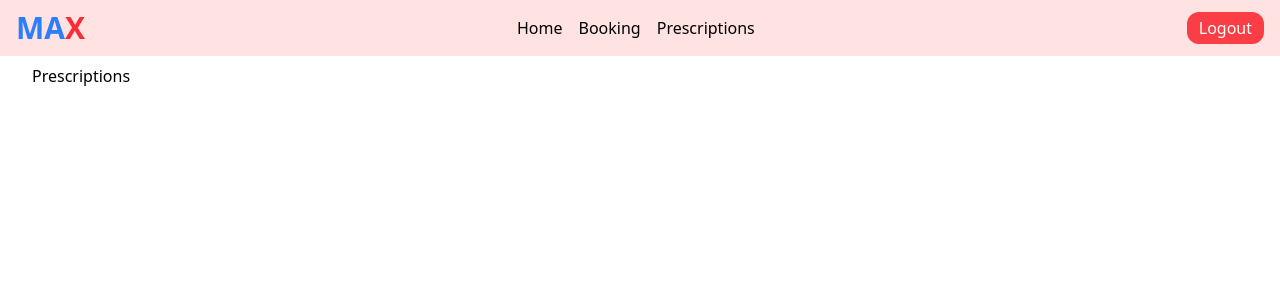
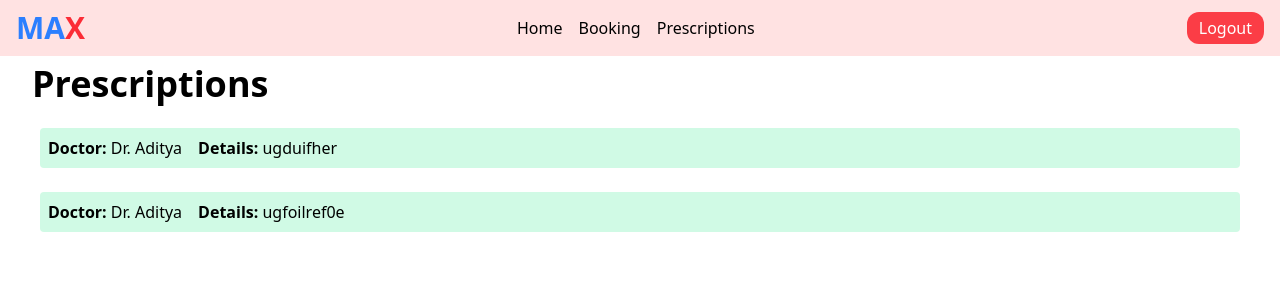
Before and after one commit to exewhyz/hms-302, a React (Vite) app: page /prescriptions in a window 1280 px wide. Shown: the top 300 px of the page. Built offline with nearby package versions, Linux system fonts and the light colour scheme; sample sign-in values are in the browser's storage.

Commit message:
added prescriptions component and logic

```diff
--- a/src/context/DataContext.jsx
+++ b/src/context/DataContext.jsx
@@ -26,12 +26,12 @@ const appointmentsData = [
 const prescriptionsData = [
     {
         id: 1,
-        dcotor: "Dr. Aditya",
+        doctor: "Dr. Aditya",
         details: "ugduifher"
     },
     {
         id: 2,
-        dcotor: "Dr. Aditya",
+        doctor: "Dr. Aditya",
         details: "ugfoilref0e"
     }
 ]
@@ -41,7 +41,7 @@ const prescriptionsData = [
 export const DataProvider = ({ children }) => {
 
     const [appointments, setAppointments] = useState(appointmentsData);
-    const [precsriptions, setPrecsriptions] = useState(prescriptionsData);
+    const [prescriptions, setPrescriptions] = useState(prescriptionsData);
     const [dataLoading, setDataLoading] = useState(false);
     const [dataError, setDataError] = useState(null);
 
@@ -69,7 +69,7 @@ export const DataProvider = ({ children }) => {
         }
     }
     return (
-        <DataContext.Provider value={{ dataLoading, dataError, appointments, precsriptions, addAppointment }}>
+        <DataContext.Provider value={{ dataLoading, dataError, appointments, prescriptions, addAppointment }}>
             {children}
         </DataContext.Provider>
     )
--- a/src/pages/Prescriptions.jsx
+++ b/src/pages/Prescriptions.jsx
@@ -1,7 +1,25 @@
 import React from 'react'
+import { useData } from '../context/DataContext'
 
 export default function Prescriptions() {
+    const { prescriptions } = useData();
     return (
-        <div>Prescriptions</div>
+        <div>
+            <h1 className='font-bold text-4xl'>Prescriptions</h1>
+            <div className='flex gap-6 flex-col p-2 mt-4'>
+                {
+                    prescriptions.length > 0 ? prescriptions.map((pres) => {
+                        return (
+                            <div className='flex gap-4 bg-emerald-100 p-2 rounded'>
+                                <p> <span className='font-semibold'>Doctor:</span> {pres.doctor}</p>
+                                <p> <span className='font-semibold'>Details:</span> {pres.details}</p>
+                            </div>
+                        )
+                    }) : (
+                        <div>No Prescriptions Found</div>
+                    )
+                }
+            </div>
+        </div>
     )
 }
```
